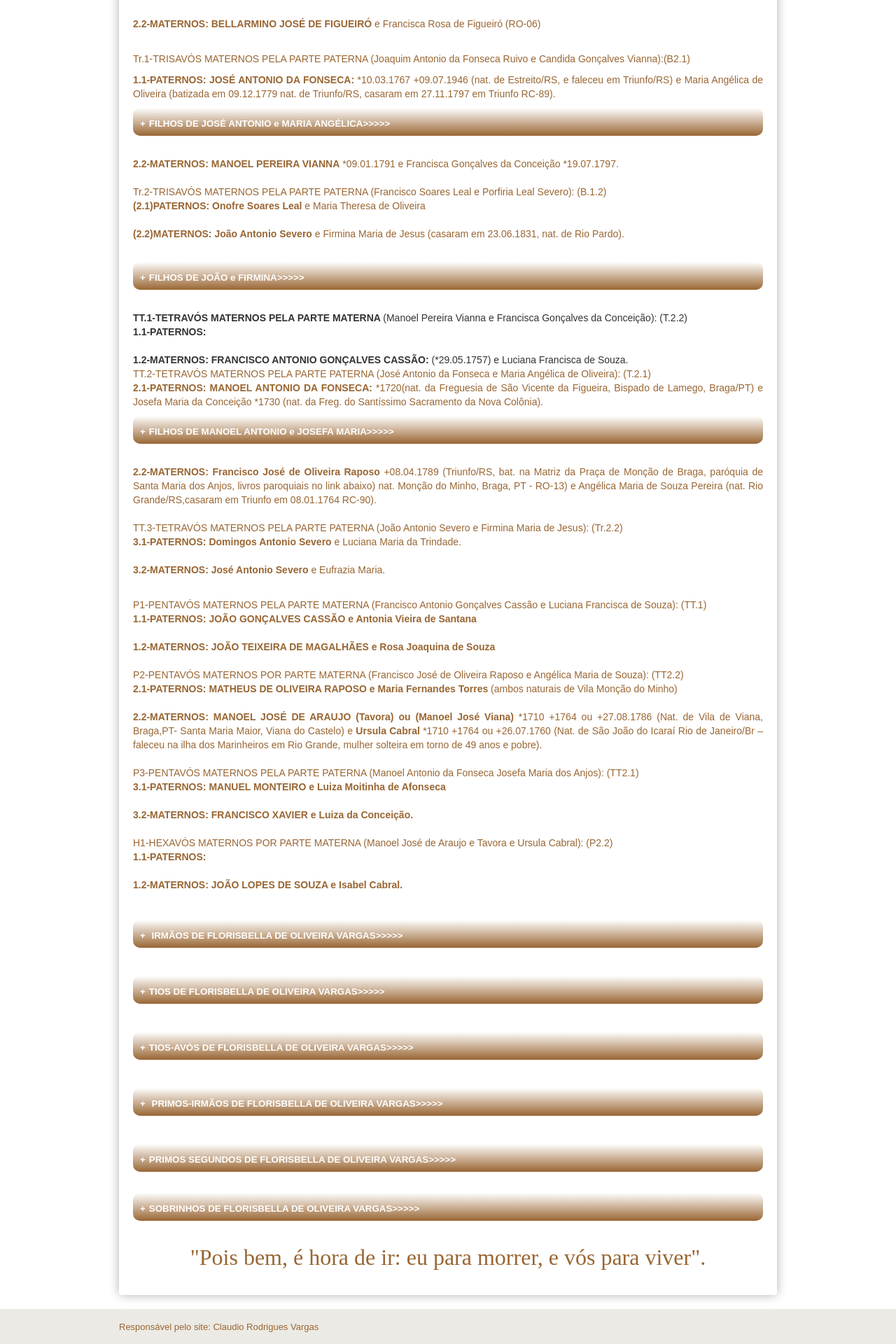
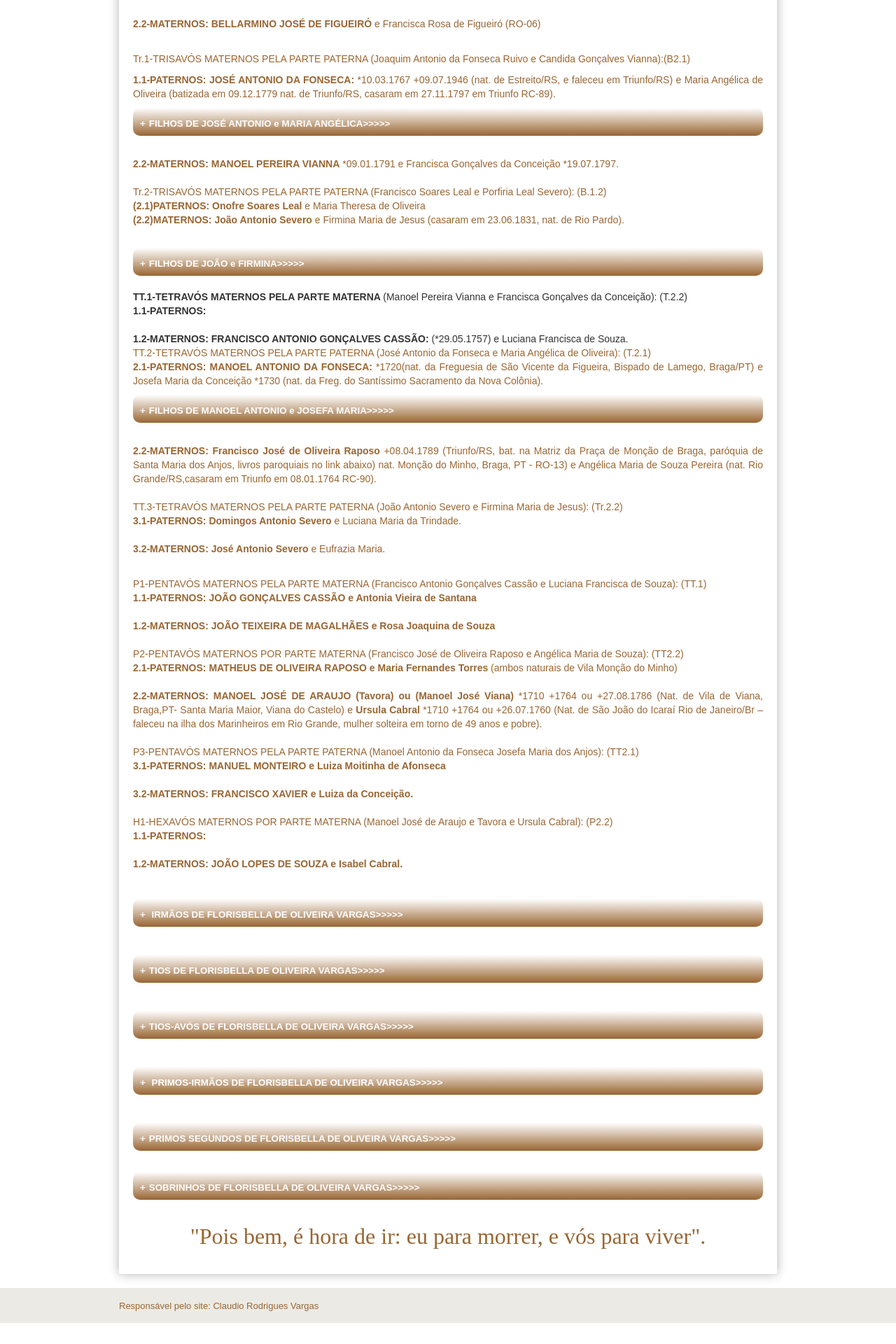
Before and after one commit to claudiovargas1955/claudiovargas1955.github.io, a Jekyll site: the page built from _pages/arvore-genealogica-de-costados-de-florisbella.html, in a window 1280 px wide. Shown: the part 1245-3165 px from the top of the page at 70% size. Built offline with Jekyll 4.4.1, drawn with Linux system fonts in a browser that asks for light colours; some web fonts are replaced; after the commit the page ends 3135 px from its top, so only the background shows below that.

Commit message:
Update arvore-genealogica-de-costados-de-florisbella.html

```diff
--- a/_pages/arvore-genealogica-de-costados-de-florisbella.html
+++ b/_pages/arvore-genealogica-de-costados-de-florisbella.html
@@ -425,12 +425,12 @@ b>(1.1.1)Joaquim:</b> bat.16.08.1807 (RB-05). <br/><br/>
  <p><b>2.2-MATERNOS: MANOEL PEREIRA VIANNA</b> *09.01.1791 e Francisca Gonçalves da Conceição *19.07.1797.<br/><br/>
 
  Tr.2-TRISAVÓS MATERNOS PELA PARTE PATERNA (Francisco Soares Leal e Porfiria Leal Severo): (B.1.2)<br>
- <b>(2.1)PATERNOS: Onofre Soares Leal </b>e Maria Theresa de Oliveira<br><br>
+ <b>(2.1)PATERNOS: Onofre Soares Leal </b>e Maria Theresa de Oliveira<br>
 
  <b>(2.2)MATERNOS: João Antonio Severo </b>e Firmina Maria de Jesus (casaram em 23.06.1831, nat. de Rio Pardo).<br><br>
  <details><p><summary><b>FILHOS DE JOÃO e FIRMINA>>>>></b></summary><br/>
  <b>(2.2.1)Porfiria: *21.04.1832 (nat. de Rio Pardo/RS).
- </details></p><br>
+ </details><br>
 
   TT.1-TETRAVÓS MATERNOS PELA PARTE MATERNA </b>(Manoel Pereira Vianna e Francisca Gonçalves da Conceição): (T.2.2)<br/>
  <b>1.1-PATERNOS:</b><br/><br/>
```
